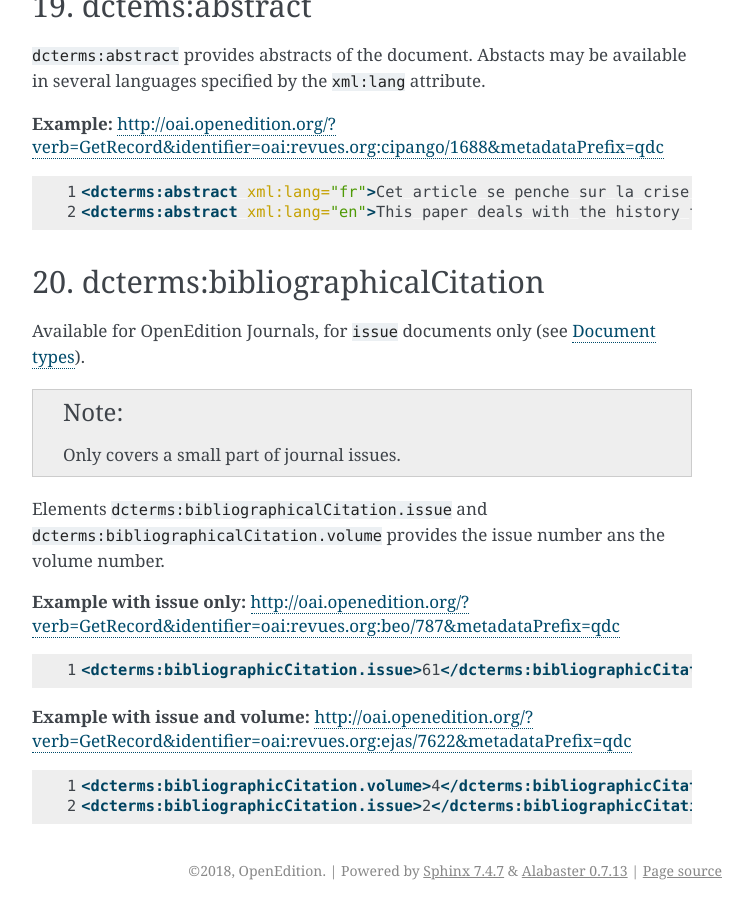
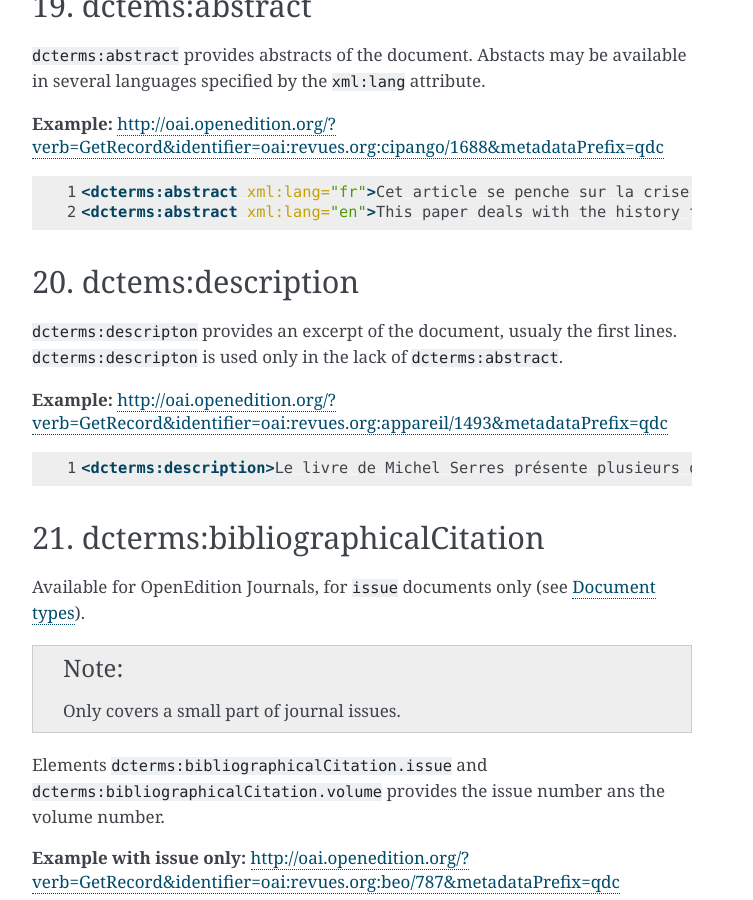
Before and after one commit to PatGendre/oai-openedition, a Sphinx documentation site: the page built from docs/source/qdc.rst, in a window 1280 px wide and 900 px high, scrolled down 7672 px. Shown: the whole window, without its empty margins (388-1141 px from the left). Built offline with Sphinx 7.4.7, drawn with Linux system fonts in a browser that asks for light colours; some of the changed text lies outside the part shown.

Commit message:
qdc description

```diff
--- a/docs/source/qdc.rst
+++ b/docs/source/qdc.rst
@@ -362,9 +362,21 @@ For OpenEdition Books only, ``dcterms:subjects`` may also contains terms from `B
     <dcterms:abstract xml:lang="fr">Cet article se penche sur la crise de 2001 au sujet des manuels d’histoire suite à l’homologation du manuel révisionniste de la Société pour la rédaction de nouveaux manuels d’histoire (« Tsukuru-kai »). Notre propos n’est pas de revenir sur le contenu de ce manuel, mais d’examiner les réactions qu’il suscita en Corée du Sud, où il était considéré comme la pointe de l’iceberg d’un problème touchant tous les manuels d’histoire japonais, ainsi que la riposte que ces critiques coréennes provoquèrent dans les milieux proches du manuel révisionniste. Au-delà des accusations réciproques de « déformer » l’histoire, l’analyse comparative des sujets de controverse dans les principaux manuels des deux pays révèle que les divergences sont bien moindres que les frictions diplomatiques engendrées par cette crise ne le suggéraient. La comparaison avec les éditions suivantes des manuels montre en outre que de part et d’autre, certaines leçons ont été tirées afin d’éviter qu’une crise de l’ampleur de 2001 ne se reproduise.</dcterms:abstract>
     <dcterms:abstract xml:lang="en">This paper deals with the history textbook crisis of 2001 following the authorization of the revisionist textbook from the Society for History Textbook Reform. Our purpose is not to delve into that textbook but to examine both the reactions it sparked in South Korea, where it was deemed to be the tip of the iceberg of a wider problem affecting all Japanese history textbooks, and the response that supporters of the revisionist textbook gave to South Korean criticisms. Beyond the mutual charges of “distorting” history, the comparative analysis of the controversial issues reveals far less discrepancies than the diplomatic row triggered by that crisis may have suggested. Comparison with succeeding editions of the textbooks indicates that both sides have drawn the conclusions to avoid a similar crisis.</dcterms:abstract>
 
+20. dctems:description
+--------------------------------
+
+``dcterms:descripton`` provides an excerpt of the document, usualy the first lines. ``dcterms:descripton`` is used only in the lack of ``dcterms:abstract``.
+
+**Example:** http://oai.openedition.org/?verb=GetRecord&identifier=oai:revues.org:appareil/1493&metadataPrefix=qdc
+
+.. code-block:: xml
+    :linenos:
+
+    <dcterms:description>Le livre de Michel Serres présente plusieurs difficultés de lecture : le désordre semble régner, des interruptions succèdent à d’autres interruptions. Les textes littéraires, scientifiques et philosophiques qui servent de base aux analyses sont cachés par des couches de plus en plus complexes : des greffes d’autres textes, des images, des métaphores, etc. Peut-être peut-on trouver une raison à ceci dans le fait que Serres ne se borne pas à faire une théorie du parasite. Il cherche plutôt à mo...</dcterms:description>
 
 
-20. dcterms:bibliographicalCitation
+
+21. dcterms:bibliographicalCitation
 ---------------------------------------------
 
 Available for OpenEdition Journals, for ``issue`` documents only (see :ref:`types`).
```
